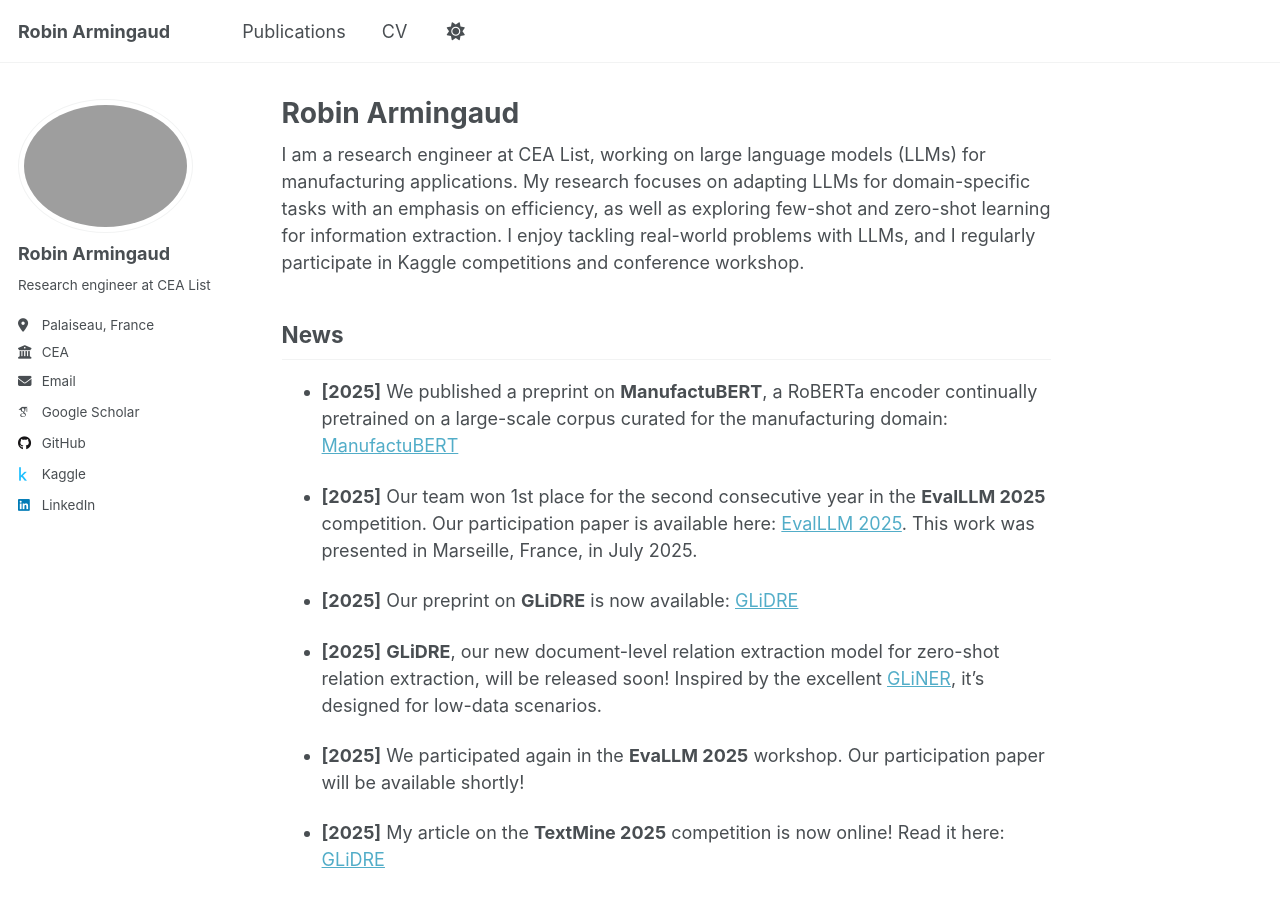
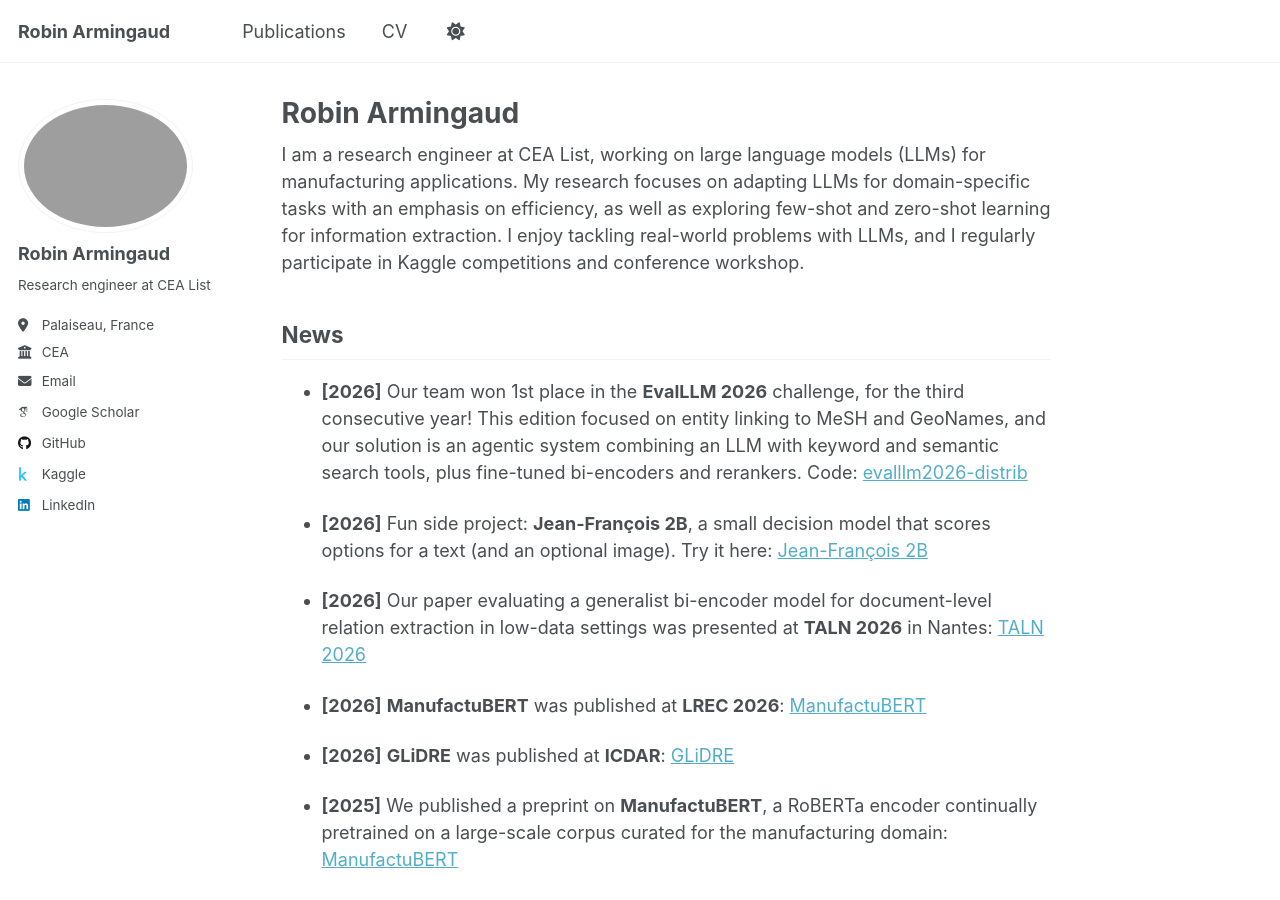
Before and after one commit to robinarmingaud/robinarmingaud.github.io, a Jekyll site: the page built from _pages/about.md, in a window 1280 px wide and 900 px high. Built offline with Jekyll 4.4.1, drawn with Linux system fonts in a browser that asks for light colours; some web fonts are replaced.

Commit message:
update papers

```diff
--- a/_pages/about.md
+++ b/_pages/about.md
@@ -10,6 +10,16 @@ redirect_from:
 I am a research engineer at CEA List, working on large language models (LLMs) for manufacturing applications. My research focuses on adapting LLMs for domain-specific tasks with an emphasis on efficiency, as well as exploring few-shot and zero-shot learning for information extraction. I enjoy tackling real-world problems with LLMs, and I regularly participate in Kaggle competitions and conference workshop.
 
 ## News
+
+- **[2026]** Our team won 1st place in the **EvalLLM 2026** challenge, for the third consecutive year! This edition focused on entity linking to MeSH and GeoNames, and our solution is an agentic system combining an LLM with keyword and semantic search tools, plus fine-tuned bi-encoders and rerankers. Code: [evalllm2026-distrib](https://github.com/cea-list-lasti/evalllm2026-distrib)
+
+- **[2026]** Fun side project: **Jean-François 2B**, a small decision model that scores options for a text (and an optional image). Try it here: [Jean-François 2B](https://huggingface.co/spaces/rarmingaud/jean-francois-2b)
+
+- **[2026]** Our paper evaluating a generalist bi-encoder model for document-level relation extraction in low-data settings was presented at **TALN 2026** in Nantes: [TALN 2026](https://hal.science/hal-05708353/)
+
+- **[2026]** **ManufactuBERT** was published at **LREC 2026**: [ManufactuBERT](https://aclanthology.org/2026.lrec-1.827/)
+
+- **[2026]** **GLiDRE** was published at **ICDAR**: [GLiDRE](https://arxiv.org/abs/2508.00757)
 
 - **[2025]** We published a preprint on **ManufactuBERT**, a RoBERTa encoder continually pretrained on a large-scale corpus curated for the manufacturing domain: [ManufactuBERT](https://arxiv.org/abs/2511.05135)
 
```
Also changed, not shown: _publications/GLiDRE-English Paper.md (+2 -2 lines), _publications/ManufactuBERT.md (+3 -3 lines), _publications/TALN2026.md (added, +10 -0 lines).
